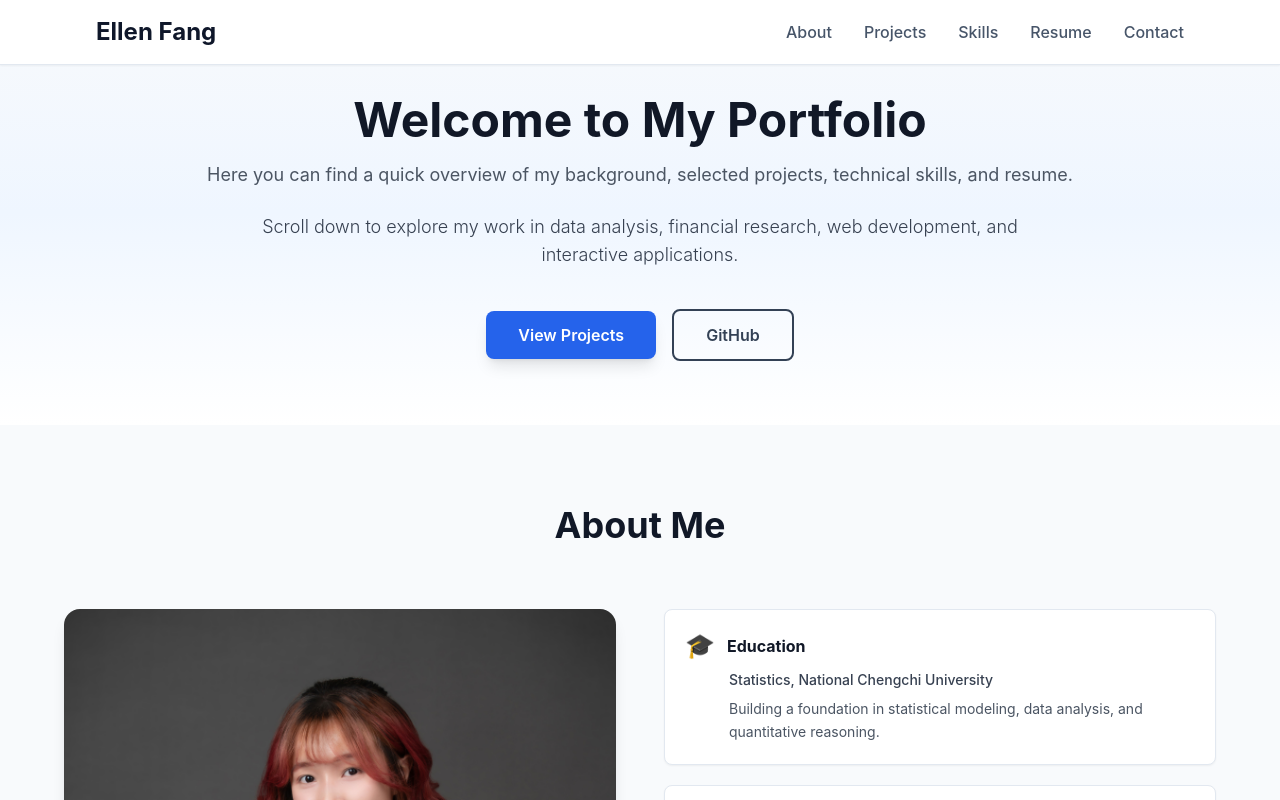
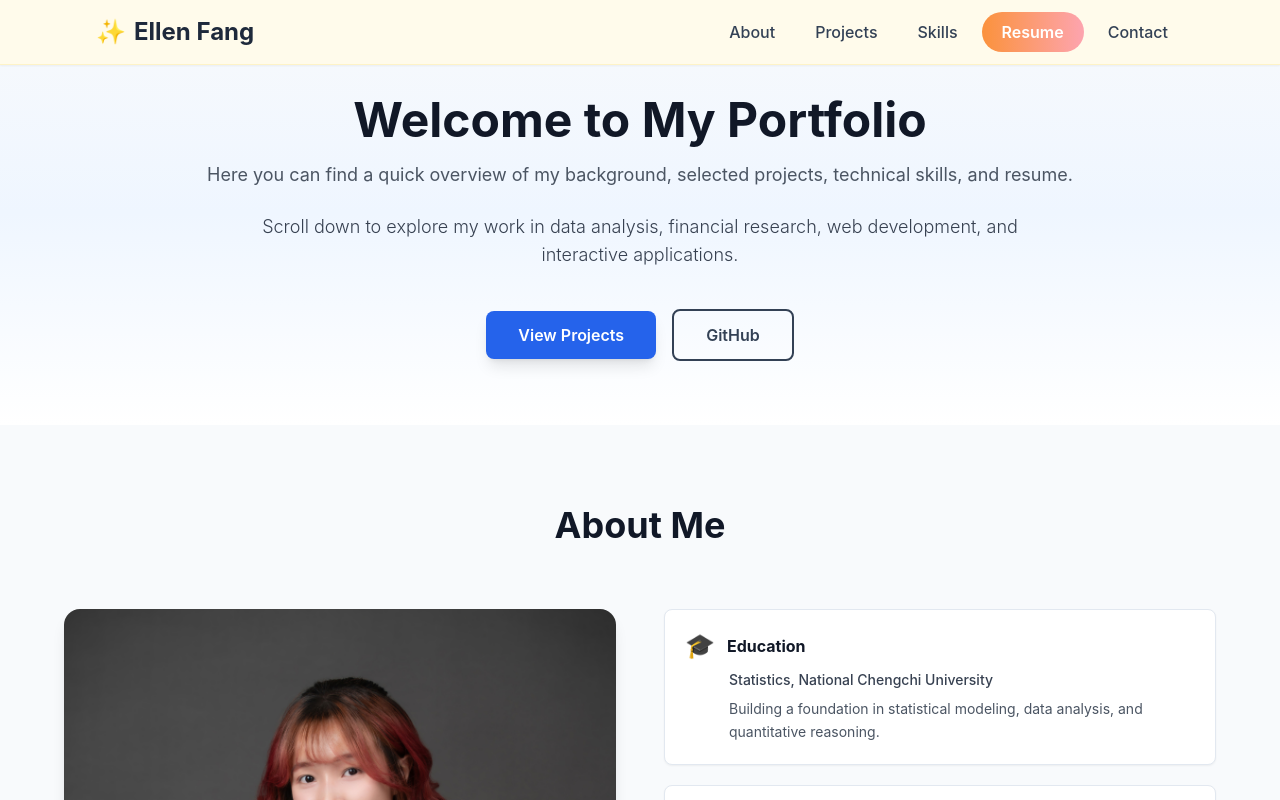
Before and after one commit to Ellen-Fang/ellen-fang-portfolio, a React (Vite) app: page / in a window 1280 px wide. Shown: the top 800 px of the page. Built offline with nearby package versions, Linux system fonts and the light colour scheme.

Commit message:
Redesign navbar with warm themed visual identity and playful personality

```diff
--- a/src/components/Navbar.jsx
+++ b/src/components/Navbar.jsx
@@ -20,24 +20,29 @@ function Navbar() {
   ]
 
   return (
-    <nav className="fixed w-full bg-white border-b border-slate-200 shadow-sm z-50">
+    <nav className="fixed w-full bg-amber-50 border-b border-amber-100 shadow-sm z-50">
       <div className="max-w-6xl mx-auto px-4 sm:px-6 lg:px-8">
         <div className="flex justify-between items-center h-16">
-          {/* Logo */}
+          {/* Logo with Icon */}
           <div
-            className="text-2xl font-bold text-slate-900 cursor-pointer hover:text-sky-600 transition-colors"
+            className="flex items-center space-x-2 cursor-pointer group"
             onClick={() => window.scrollTo({ top: 0, behavior: 'smooth' })}
           >
-            Ellen Fang
+            <span className="text-2xl group-hover:scale-110 transition-transform duration-200">✨</span>
+            <span className="text-2xl font-bold text-slate-800 group-hover:text-amber-700 transition-colors">Ellen Fang</span>
           </div>
 
           {/* Desktop Menu */}
-          <div className="hidden md:flex space-x-8">
+          <div className="hidden md:flex items-center space-x-2">
             {links.map((link) => (
               <button
                 key={link.id}
                 onClick={() => scrollToSection(link.id)}
-                className="text-slate-600 hover:text-sky-600 transition-colors font-medium"
+                className={
+                  link.label === 'Resume'
+                    ? "px-5 py-2 bg-gradient-to-r from-orange-400 to-rose-300 text-white rounded-full font-semibold hover:shadow-md transition-all duration-200 hover:scale-105"
+                    : "px-4 py-2 text-slate-700 hover:text-slate-900 hover:bg-amber-100 rounded-full transition-all duration-200 font-medium"
+                }
               >
                 {link.label}
               </button>
@@ -46,7 +51,7 @@ function Navbar() {
 
           {/* Mobile Menu Button */}
           <button
-            className="md:hidden"
+            className="md:hidden text-slate-700"
             onClick={() => setIsOpen(!isOpen)}
           >
             <svg className="w-6 h-6" fill="none" stroke="currentColor" viewBox="0 0 24 24">
@@ -62,7 +67,11 @@ function Navbar() {
               <button
                 key={link.id}
                 onClick={() => scrollToSection(link.id)}
-                className="block w-full text-left px-4 py-2 text-slate-600 hover:bg-blue-50 rounded-lg transition-colors"
+                className={
+                  link.label === 'Resume'
+                    ? "block w-full text-left px-4 py-3 bg-gradient-to-r from-orange-400 to-rose-300 text-white rounded-lg font-semibold transition-all duration-200"
+                    : "block w-full text-left px-4 py-2 text-slate-700 hover:bg-amber-100 rounded-lg transition-colors font-medium"
+                }
               >
                 {link.label}
               </button>
```
